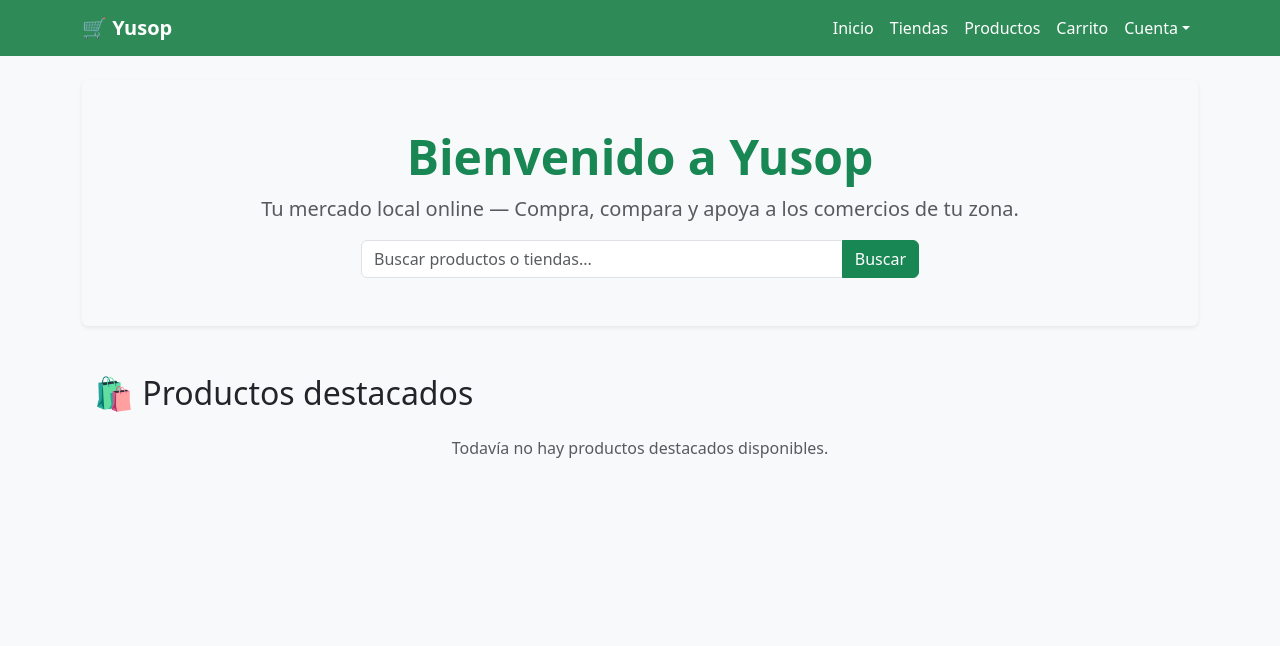
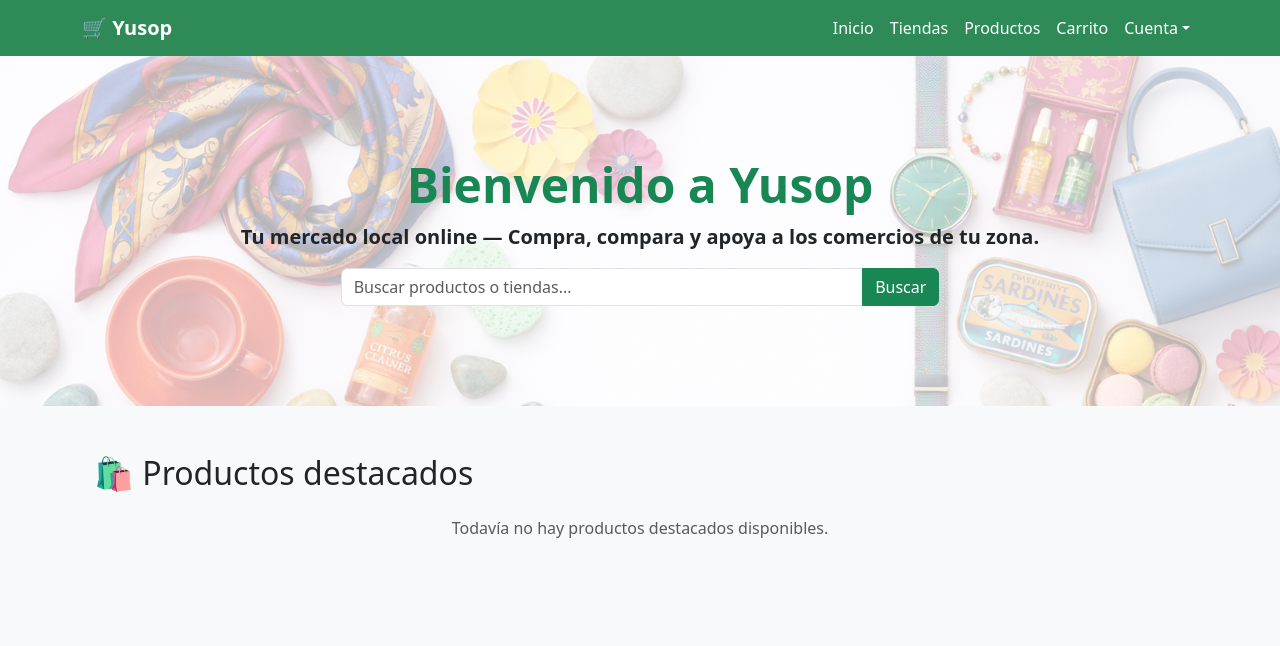
Before and after one commit to AngelCSR/yusop, a Django app: page / in a window 1280 px wide. Shown: the top 646 px of the page. Run offline with Django 5.2, Linux system fonts and the light colour scheme; data that the repository does not hold is empty.

Commit message:
indeximage

```diff
--- a/static/css/style.css
+++ b/static/css/style.css
@@ -43,3 +43,46 @@ footer {
 .table-hover tbody tr:hover {
     background-color: #f1f8f5;
 }
+
+/* =========================================================
+   === ESTILO POR DEFECTO: Pantallas Grandes y Móviles ===
+   ========================================================= */
+.hero-background-market {
+    background-image:
+        linear-gradient(rgba(255, 255, 255, 0.7), rgba(255, 255, 255, 0.7)),
+        url('../img/header4.png');
+
+    /* 1. CAMBIO A COVER: Al no tener flechas, cover es nuestro mejor amigo.
+          Rellenará todo el alto del header siempre, cortando solo un poco de los
+          lados en pantallas pequeñas, pero manteniendo el diseño intacto. */
+    background-size: cover;
+    background-position: center top; /* Centrado y pegado arriba */
+    background-repeat: no-repeat;
+
+    /* TRUCO PARA ANCHO COMPLETO */
+    width: 100vw;
+    position: relative;
+    left: 50%;
+    right: 50%;
+    margin-left: -50vw;
+    margin-right: -50vw;
+    margin-top: -1.5rem;
+
+    /* Flexbox para centrar el título y el buscador siempre en el medio */
+    display: flex;
+    flex-direction: column;
+    justify-content: center;
+    align-items: center;
+
+    /* Proporción panorámica para pantallas grandes */
+    aspect-ratio: 4 / 1;
+
+    /* 2. ¡LA CLAVE SALVAVIDAS!
+          El header encogerá con el aspect-ratio, pero en el momento en que
+          llegue a 350px de alto, se "congelará" y dejará de encoger.
+          Así tu contenido siempre tendrá espacio para respirar. */
+    min-height: 350px;
+
+    /* Un poco de margen interior para que nada pegue en los bordes */
+    padding: 0 1rem;
+}
--- /dev/null
+++ b/static/img/desktop.ini
@@ -0,0 +1,4 @@
+[ViewState]
+Mode=
+Vid=
+FolderType=Pictures
--- a/templates/index.html
+++ b/templates/index.html
@@ -3,12 +3,14 @@
 {% block title %}Yusop - Inicio{% endblock %}
 
 {% block content %}
-<header class="bg-light text-center py-5 rounded shadow-sm">
-    <h1 class="display-5 fw-bold text-success">Bienvenido a Yusop</h1>
-    <p class="lead text-muted">Tu mercado local online — Compra, compara y apoya a los comercios de tu zona.</p>
-    <div class="input-group w-50 mx-auto mt-3">
-        <input type="text" class="form-control" placeholder="Buscar productos o tiendas..." />
-        <button class="btn btn-success">Buscar</button>
+<header class="hero-background-market">
+    <div class="header-content text-center">
+        <h1 class="display-5 fw-bold text-success">Bienvenido a Yusop</h1>
+        <p class="lead text-dark fw-bold">Tu mercado local online — Compra, compara y apoya a los comercios de tu zona.</p>
+        <div class="input-group w-75 w-md-50 mx-auto mt-3">
+            <input type="text" class="form-control" placeholder="Buscar productos o tiendas..." />
+            <button class="btn btn-success">Buscar</button>
+        </div>
     </div>
 </header>
 
--- a/templates/productos.html
+++ b/templates/productos.html
@@ -5,11 +5,12 @@
 
 {% block content %}
 
-<header class="bg-light text-center py-5 rounded shadow-sm">
+<header class="hero-background-market text-center">
   <h1 class="display-5 fw-bold text-success">🛍️ Productos</h1>
-  <p class="lead text-muted">Explora todos nuestros productos y apoya a los comercios locales.</p>
+  <p class="lead text-dark fw-bold">Explora todos nuestros productos y apoya a los comercios locales.</p>
   <div class="input-group w-50 mx-auto mt-3">
     <input type="text" class="form-control" id="buscadorProductos" placeholder="Buscar productos...">
+    <button class="btn btn-success">Buscar</button>
   </div>
 </header>
 
--- a/templates/tiendas.html
+++ b/templates/tiendas.html
@@ -2,11 +2,12 @@
 {% block title %}Tiendas - Yusop{% endblock %}
 
 {% block content %}
-<header class="bg-light text-center py-5 rounded shadow-sm">
+<header class="hero-background-market text-center">
     <h1 class="display-5 fw-bold text-success">🏪 Tiendas locales</h1>
-    <p class="lead text-muted">Explora las tiendas de tu zona y apoya al comercio local.</p>
+    <p class="lead text-dark fw-bold">Explora las tiendas de tu zona y apoya al comercio local.</p>
     <div class="input-group w-50 mx-auto mt-3">
         <input type="text" class="form-control" id="buscadorTiendas" placeholder="Buscar tiendas...">
+        <button class="btn btn-success">Buscar</button>
     </div>
 </header>
 
```
Also changed, not shown: static/img/header2.png (added), static/img/header4.png (added), 2 other files.
